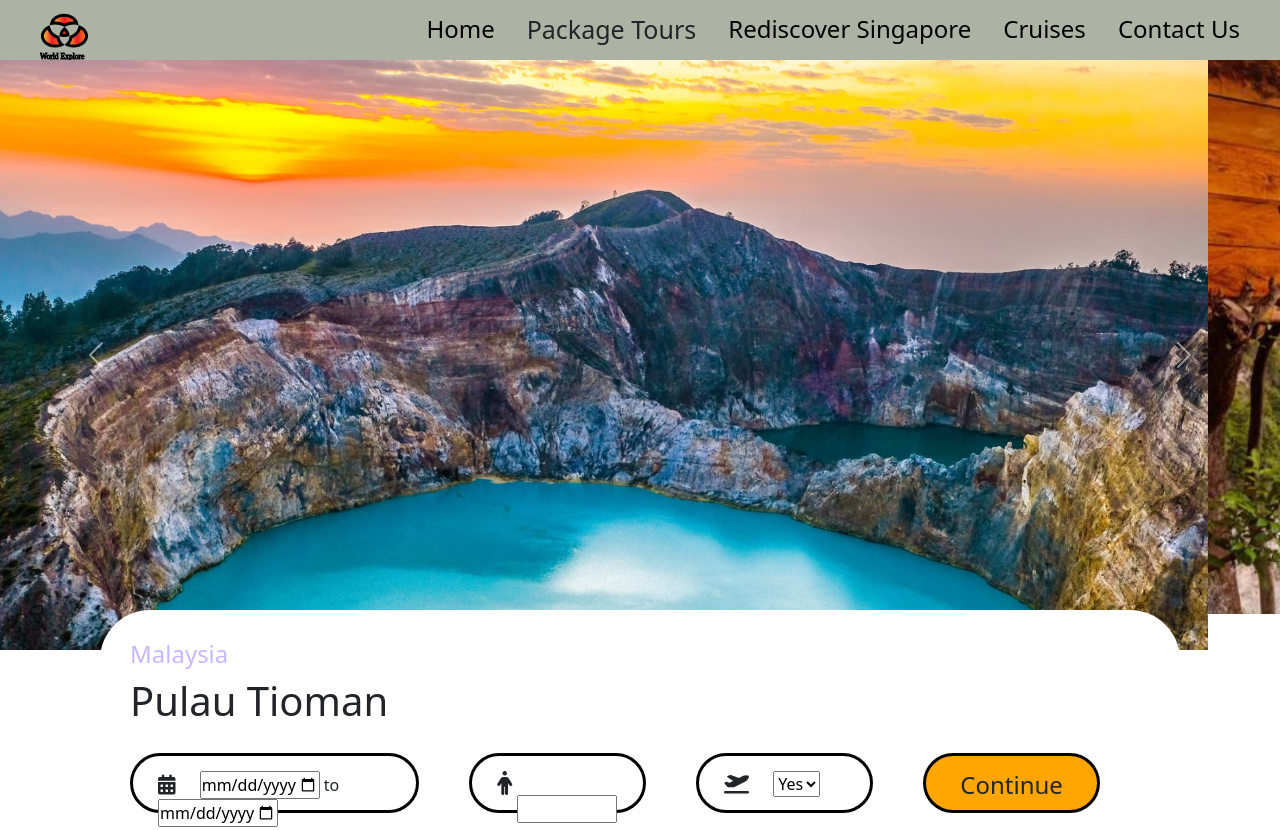
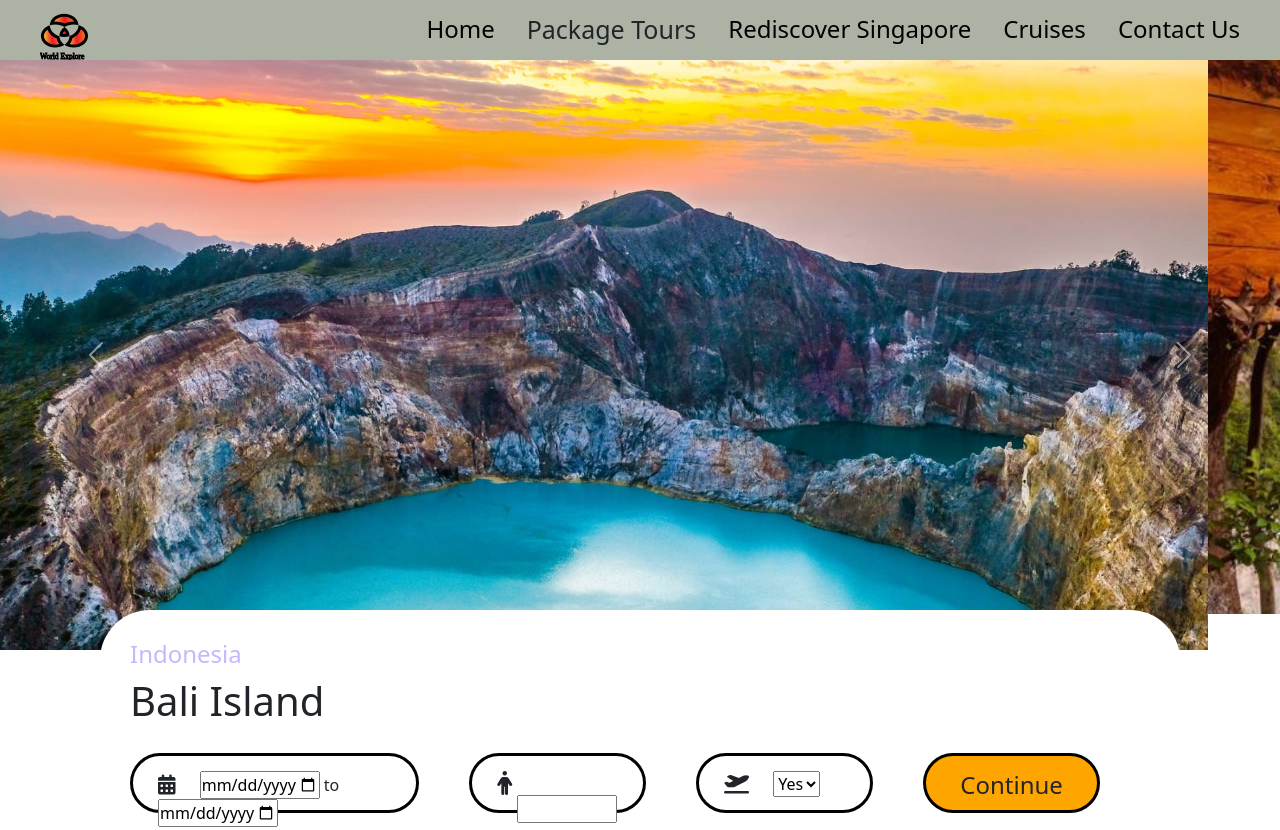
Before and after one commit to Weisiang29/Xplore, a plain HTML site: page package2.html in a window 1280 px wide. Shown: the top 830 px of the page. Drawn offline with nearby package versions, Linux system fonts and the light colour scheme.

Commit message:
Update package2.html

```diff
--- a/package2.html
+++ b/package2.html
@@ -77,8 +77,8 @@
     </button>
 </div>
 <div class="box">
-    <h4 style="color: #c8b6ff"> Malaysia</h4>
-    <h1>Pulau Tioman</h1>
+    <h4 style="color: #c8b6ff"> Indonesia</h4>
+    <h1>Bali Island</h1>
     <form action="">
         <div style="display: flex" class="boxes">
             <div class="smbox" style="width: 430px">
```
